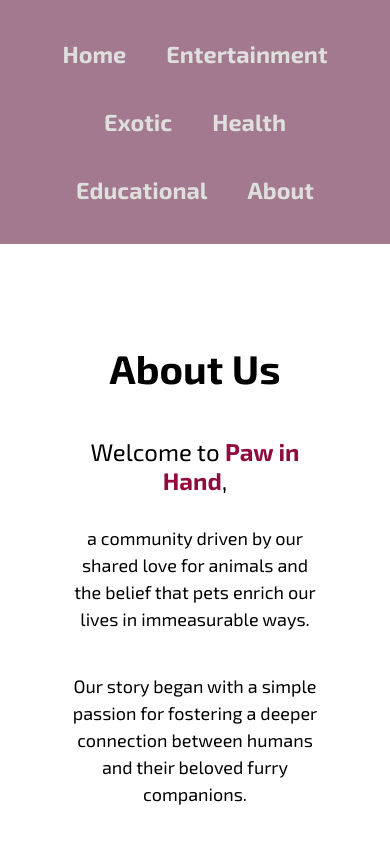
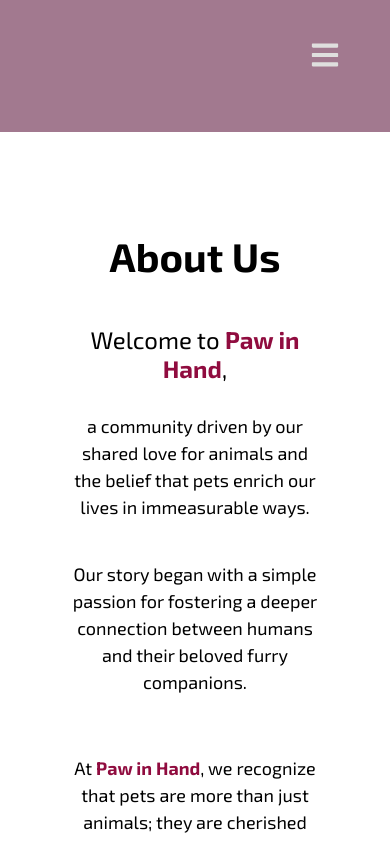
Before and after one commit to lienux2/Next.js-Blog_app, a Next.js app: page /about in a window 390 px wide. Shown: the top 841 px of the page. Built offline with nearby package versions, Linux system fonts and the light colour scheme.

Commit message:
Few changes

```diff
--- a/app/(client)/(tagPages)/page.module.css
+++ b/app/(client)/(tagPages)/page.module.css
@@ -8,7 +8,7 @@
 
 .content {
   display: flex;
-  justify-content: center;
+  justify-content: stretch;
   align-items: center;
   margin-bottom: 50px;
   gap: 50px;
--- a/app/(client)/page.tsx
+++ b/app/(client)/page.tsx
@@ -44,7 +44,7 @@ export default async function HomePage() {
         </div>
 
         <div>
-          <h1>Latest Posts</h1>
+          <h1 className={style.title}>Latest Posts</h1>
           <div>
             {latestPosts?.map((blog) => (
               <div key={blog._id} className={style.latestContainer}>
--- a/app/components/Button/Button.css
+++ b/app/components/Button/Button.css
@@ -57,3 +57,7 @@ button:hover {
 .navigation:hover {
   background-color: violet;
 }
+
+.loading {
+  background-color: lightgray;
+}
--- a/app/components/Navbar/Navbar.module.css
+++ b/app/components/Navbar/Navbar.module.css
@@ -1,8 +1,4 @@
 .navigation {
-  display: flex;
-  justify-content: center;
-  align-items: center;
-  gap: 40px;
   padding: 40px 0;
   background-color: #a2798f;
   color: #dfdfde;
@@ -10,9 +6,44 @@
   transition: font-size 0.4s;
 }
 
+.navigationLarge {
+  display: flex;
+  justify-content: center;
+  align-items: center;
+  gap: 40px;
+}
+
+.menuIcon {
+  transition: color 0.5s;
+}
+
+.menuIcon:hover {
+  cursor: pointer;
+  background-color: #a2798f;
+  color: #900c3f;
+}
+
+.navigationMobile {
+  display: none;
+  transition: all 0.9s;
+  transition-duration: 5s;
+}
+
+.hideMenu {
+  display: none;
+}
+
 @media (max-width: 900px) {
-  .navigation {
-    flex-wrap: wrap;
-    padding: 40px 20px;
+  .navigationLarge {
+    display: none;
+  }
+
+  .navigationMobile {
+    display: inherit;
+    font-size: 30px;
+    text-align: right;
+    padding: 0 50px;
+    margin-bottom: -20px;
+    transition-timing-function: ease-in-out;
   }
 }
--- a/app/components/Navbar/Navbar.tsx
+++ b/app/components/Navbar/Navbar.tsx
@@ -1,28 +1,51 @@
+"use client";
 import Link from "next/link";
 import style from "./Navbar.module.css";
+import { FaBars } from "react-icons/fa";
+import { useState } from "react";
 
 export const Navbar = () => {
+  const [isMenuOpen, setIsMenuOpen] = useState(false);
+
+  const menuLinks = [
+    { href: "/", label: "Home" },
+    { href: "/entertainment", label: "Entertainment" },
+    { href: "/exotic", label: "Exotic" },
+    { href: "/health", label: "Health" },
+    { href: "/educational", label: "Educational" },
+    { href: "/about", label: "About" },
+  ];
+
   return (
     <>
       <nav className={style.navigation}>
-        <Link href="/">
-          <h3 className={style.navigationOption}>Home</h3>
-        </Link>
-        <Link href="/entertainment">
-          <h3 className={style.navigationOption}>Entertainment</h3>
-        </Link>
-        <Link href="/exotic">
-          <h3 className={style.navigationOption}>Exotic</h3>
-        </Link>
-        <Link href="/health">
-          <h3 className={style.navigationOption}>Health</h3>
-        </Link>
-        <Link href="/educational">
-          <h3 className={style.navigationOption}>Educational</h3>
-        </Link>
-        <Link href="/about">
-          <h3 className={style.navigationOption}>About</h3>
-        </Link>
+        <div className={style.navigationLarge}>
+          {menuLinks.map((link) => (
+            <h3 key={link.href} className={style.navigationOption}>
+              <Link href={link.href}>{link.label}</Link>
+            </h3>
+          ))}
+        </div>
+
+        <div className={style.navigationMobile}>
+          <div className={style.menuIcon}>
+            <FaBars onClick={() => setIsMenuOpen(!isMenuOpen)} />
+          </div>
+          <br />
+          <ul
+            className={`${style.menuLinks} ${
+              isMenuOpen ? style.showMenu : style.hideMenu
+            }`}
+          >
+            {menuLinks.map((link) => (
+              <h3 key={link.href} className={style.navigationOption}>
+                <Link className={style.navLink} href={link.href}>
+                  {link.label}
+                </Link>
+              </h3>
+            ))}
+          </ul>
+        </div>
       </nav>
     </>
   );
--- a/package.json
+++ b/package.json
@@ -13,7 +13,8 @@
     "mongoose": "^8.1.2",
     "next": "14.1.0",
     "react": "^18",
-    "react-dom": "^18"
+    "react-dom": "^18",
+    "react-icons": "^5.0.1"
   },
   "devDependencies": {
     "@types/node": "^20",
```
Also changed, not shown: app/(client)/page.module.css (+14 -7 lines), app/components/Button/Button.tsx (+5 -3 lines), app/components/CommentForm/CommentForm.tsx (+13 -2 lines), 2 other files (tests, documents, lock files or other folders).
